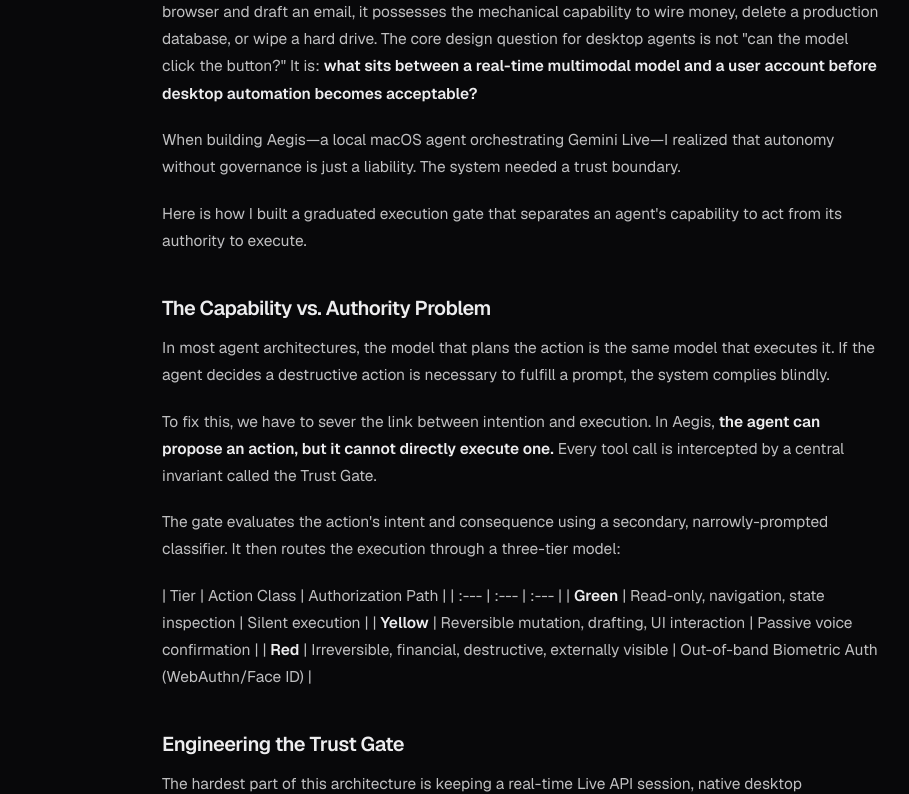
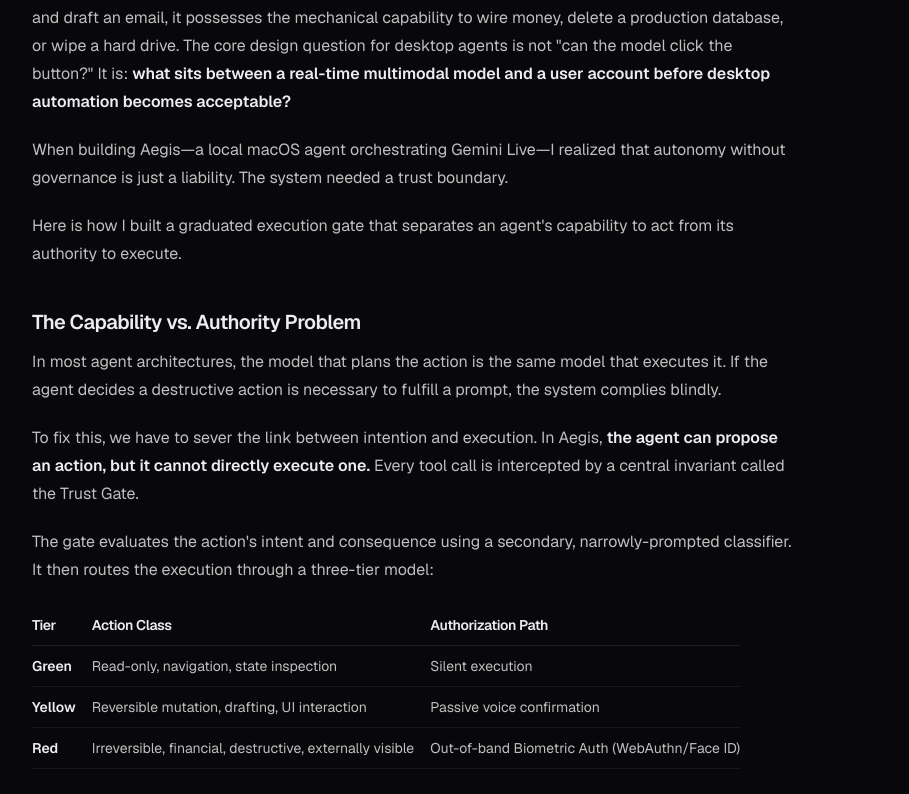
Before and after one commit to harshitsinghbhandari/portfolio, a Next.js app: page /writing/capability-vs-authority in a window 1280 px wide. Shown: the part 770-1564 px from the top of the page, without its empty margins (118-1027 px from the left). Built offline with nearby package versions, Linux system fonts and the light colour scheme.

Commit message:
fix writing page rendering

```diff
--- a/app/globals.css
+++ b/app/globals.css
@@ -70,7 +70,7 @@
     prose-h1:text-4xl prose-h1:font-semibold
     prose-h2:text-2xl prose-h2:mt-14 prose-h2:mb-4 prose-h2:font-semibold
     prose-h3:text-xl prose-h3:mt-10 prose-h3:mb-3 prose-h3:font-semibold
-    prose-p:text-[15.5px] prose-p:leading-[1.75] prose-p:text-text/80
+    prose-p:text-base prose-p:leading-[1.75] prose-p:text-text/80
     prose-a:text-accent prose-a:no-underline hover:prose-a:underline prose-a:underline-offset-4
     prose-strong:text-text prose-strong:font-semibold
     prose-em:italic
@@ -80,7 +80,27 @@
     prose-blockquote:border-l-2 prose-blockquote:border-accent/40 prose-blockquote:not-italic prose-blockquote:text-muted
     prose-li:text-text/80 prose-li:marker:text-accent/60
     prose-hr:border-border
-    prose-img:rounded-lg prose-img:border prose-img:border-border;
+    prose-img:rounded-lg prose-img:border prose-img:border-border
+    prose-table:text-[14px] prose-th:border-b prose-th:border-border prose-th:text-text
+    prose-td:border-b prose-td:border-border/70 prose-td:text-text/80;
+}
+
+.prose-writing :where(p, ul, ol, blockquote):not(:where(.not-prose *)) {
+  max-width: 760px;
+}
+
+.prose-writing :where(pre, table):not(:where(.not-prose *)) {
+  width: 100%;
+}
+
+.prose-writing :where(pre):not(:where(.not-prose *)) {
+  overflow-x: auto;
+}
+
+.prose-writing :where(table):not(:where(.not-prose *)) {
+  display: block;
+  overflow-x: auto;
+  white-space: nowrap;
 }
 
 @media (prefers-reduced-motion: reduce) {
--- a/app/writing/[slug]/page.tsx
+++ b/app/writing/[slug]/page.tsx
@@ -2,6 +2,7 @@ import type { Metadata } from 'next'
 import Link from 'next/link'
 import { notFound } from 'next/navigation'
 import { MDXRemote } from 'next-mdx-remote/rsc'
+import remarkGfm from 'remark-gfm'
 import { formatPostDate, getAllSlugs, getPostBySlug } from '@/lib/writing'
 
 interface PostPageProps {
@@ -39,7 +40,7 @@ export default function PostPage({ params }: PostPageProps) {
 
   return (
     <article className="container-page pt-24 pb-24 md:pt-32">
-      <div className="mx-auto max-w-prose">
+      <div className="mx-auto w-full max-w-[920px] lg:max-w-[980px]">
         <Link
           href="/writing"
           className="label inline-flex items-center gap-2 no-underline transition-colors hover:text-text"
@@ -60,7 +61,7 @@ export default function PostPage({ params }: PostPageProps) {
           <h1 className="mt-5 font-sans text-3xl font-semibold tracking-tight text-text md:text-4xl">
             {post.title}
           </h1>
-          <p className="mt-4 text-lg leading-relaxed text-muted">
+          <p className="mt-4 max-w-[760px] text-lg leading-relaxed text-muted">
             {post.description}
           </p>
           <div className="mt-6 flex flex-wrap gap-1.5">
@@ -77,7 +78,10 @@ export default function PostPage({ params }: PostPageProps) {
         </header>
 
         <div className="prose-writing">
-          <MDXRemote source={post.content} />
+          <MDXRemote
+            source={post.content}
+            options={{ mdxOptions: { remarkPlugins: [remarkGfm] } }}
+          />
         </div>
 
         <div className="hairline mt-20" />
--- a/package.json
+++ b/package.json
@@ -15,7 +15,8 @@
     "next": "^14.2.18",
     "next-mdx-remote": "^6.0.0",
     "react": "^18.3.1",
-    "react-dom": "^18.3.1"
+    "react-dom": "^18.3.1",
+    "remark-gfm": "^4.0.1"
   },
   "devDependencies": {
     "@tailwindcss/typography": "^0.5.15",
```
Also changed, not shown: 2 other files (tests, documents, lock files or other folders).
